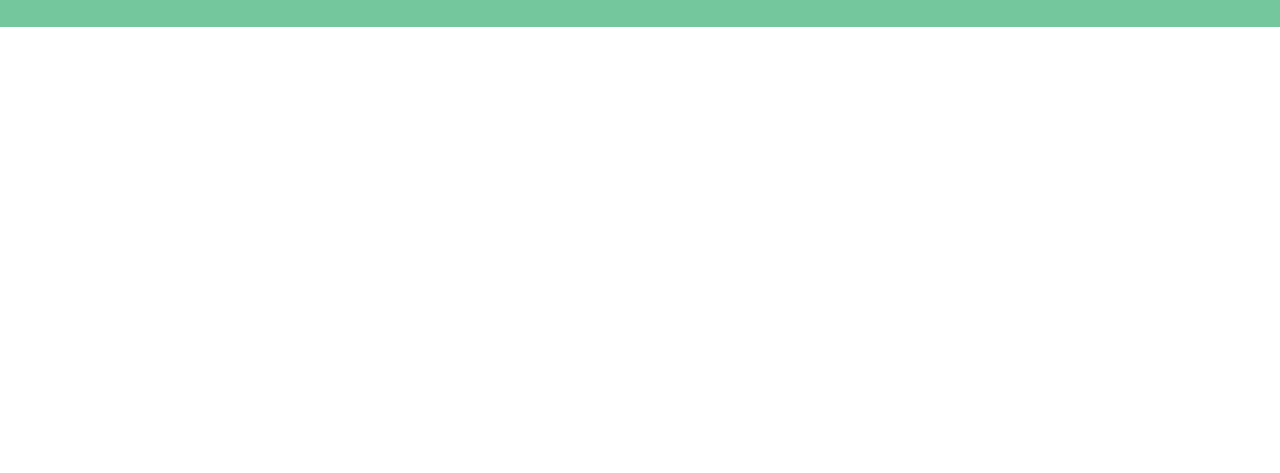
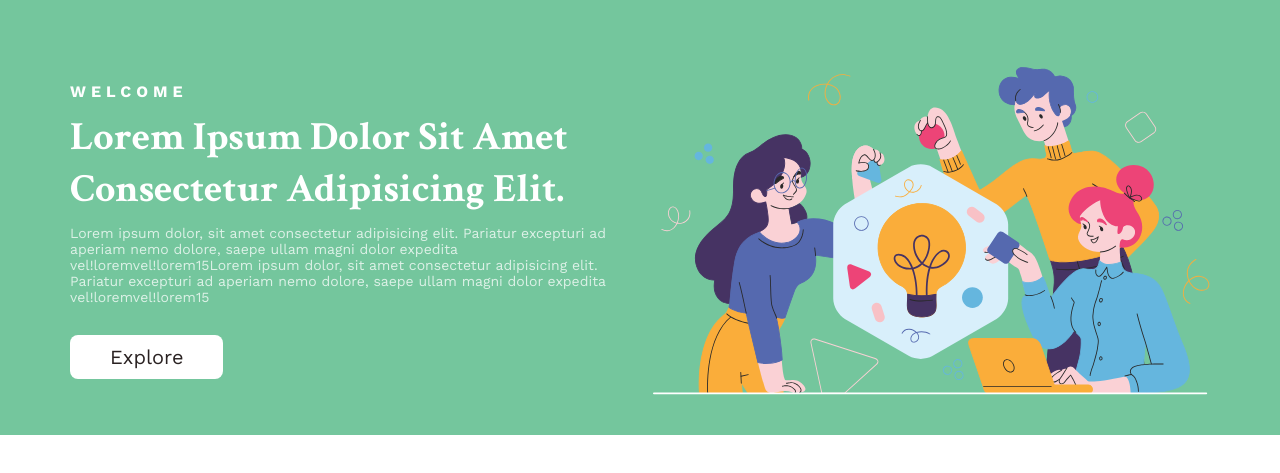
Before and after one commit to aghildev/Dummy_responsive_portfolio_BEM, a plain HTML site: page index.html in a window 1280 px wide. Shown: the part 83-556 px from the top of the page. Drawn offline with nearby package versions, Linux system fonts and the light colour scheme.

Commit message:
hero_section_completed

```diff
--- a/index.html
+++ b/index.html
@@ -28,7 +28,17 @@
             <i class="bi bi-x-lg hide"></i>
         </div>
     </div>
+    <div class="sectionOne grid container">
+        <div class="sectionOne__left flex">
+             <div class="sectionOne__left--label label text-white">welcome</div>
+             <div class="sectionOne__left--title common-title text-white">Lorem ipsum dolor sit amet consectetur adipisicing elit.</div>
+             <div class="sectionOne__left--text">Lorem ipsum dolor, sit amet consectetur adipisicing elit. Pariatur excepturi ad aperiam nemo dolore, saepe ullam magni dolor expedita vel!loremvel!lorem15Lorem ipsum dolor, sit amet consectetur adipisicing elit. Pariatur excepturi ad aperiam nemo dolore, saepe ullam magni dolor expedita vel!loremvel!lorem15</div>
+             <button class="sectionOne__left--btn white-btn">Explore</button>
+        </div>
+        <img src="src/images/Home/image-1.svg" alt="" class="sectionOne__right responsive-image">
+       </div>
    </div>
+
 </body>
 <script src="src/main.js"></script>
 </html>
--- a/src/styles/designSystem.css
+++ b/src/styles/designSystem.css
@@ -173,6 +173,30 @@
     margin:auto;
 }
 
+.responsive-image{
+    max-width:100%;
+    height:auto;
+}
+
+.grid{
+    display: grid;
+    grid-template-columns: repeat(2,1fr);
+    align-items: center;
+    padding:40px 0;
+    gap: 25px;
+
+}
+.flex{
+    display: flex;
+    flex-direction: column;
+    gap:10px;
+}
+.common-title{
+    text-transform:capitalize;
+    font-size: var(--h1);
+    font-weight:bold;
+    font-family:var(--font-1);
+}
 @media(max-width:1200px){
   .container{
      max-width:970px;
--- a/src/styles/index.css
+++ b/src/styles/index.css
@@ -0,0 +1,16 @@
+/**
+*! stylerules for sectionOne
+**/
+
+
+.sectionOne__left--text{
+    font-size:var(--body);
+    color:var(--color-white-75);
+    font-family: var(--font-2);
+
+}
+
+.sectionOne__left--btn{
+    align-self: start;
+    margin-top: 20px;
+}
```
